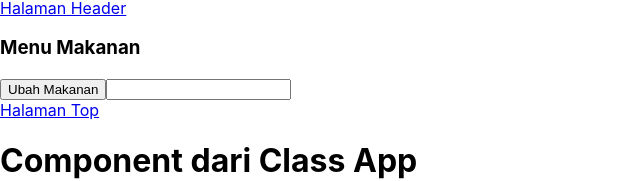
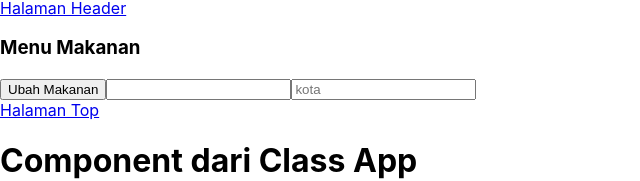
Before and after one commit to Hikmaalakbaar/hello-react, a React (Create React App) app: page / in a window 1280 px wide. Shown: the part 185-366 px from the top of the page, without its empty margins (0-640 px from the left). Built offline with nearby package versions, Linux system fonts and the light colour scheme.

Commit message:
Materi 32: Dynamic Method

```diff
--- a/src/Main.js
+++ b/src/Main.js
@@ -21,9 +21,9 @@ class Main extends Component{
         });
     }
 
-    handleChange(e){
+    handleChange(value, e){
         this.setState({
-            inputValue: e.target.value,
+            [value] : e.target.value,
         });
     }
 
@@ -33,6 +33,7 @@ class Main extends Component{
                 <h3>{this.state.title}</h3>
                 <button onClick={this.rubahData}>Ubah Makanan</button>
                 <input type="text" onChange={this.handleChange}/>
+                <input type="text" value={this.state.inputKota} placeholder="kota" onChange={(e) => this.handleChange('inputKota', e)}/>
             </div>
         );
     };
```
